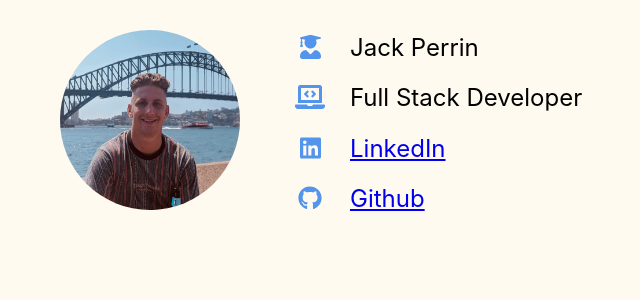
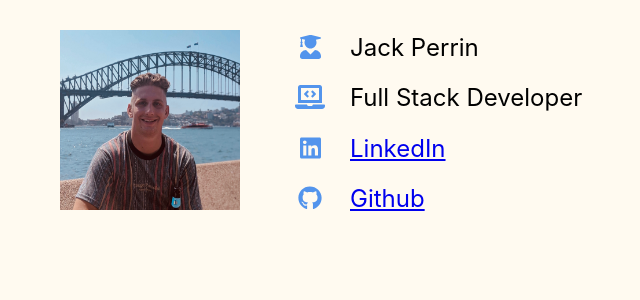
Before and after one commit to perrinjack/portfolio, a React (Create React App) app: page / in a window 1280 px wide. Shown: the top 300 px of the page, without its empty margins (100-740 px from the left). Built offline with nearby package versions, Linux system fonts and the light colour scheme; the HTML template or start-up script is replaced by a standard one.

Commit message:
Restored erroneous use of ESLint

```diff
--- a/package.json
+++ b/package.json
@@ -24,8 +24,7 @@
     "start": "react-scripts start",
     "build": "react-scripts build",
     "test": "react-scripts test",
-    "eject": "react-scripts eject",
-    "lint": "eslint . --ext .ts"
+    "eject": "react-scripts eject"
   },
   "eslintConfig": {
     "extends": "react-app"
@@ -43,9 +42,6 @@
     ]
   },
   "devDependencies": {
-    "@typescript-eslint/eslint-plugin": "^4.4.0",
-    "@typescript-eslint/parser": "^4.4.0",
-    "eslint": "^7.10.0",
     "nodemon": "^2.0.4"
   }
 }
--- a/src/styles/header.scss
+++ b/src/styles/header.scss
@@ -7,11 +7,6 @@
 }
 
 .profile-photo {
-  margin: 30px 20px 30px 20px;
-  width: 100px;
-  height: 100px;
-  border-radius: 50%;
-
   @include tabletUp {
     margin: 30px 50px;
     width: 180px;
```
Also changed, not shown: 1 other file (tests, documents, lock files or other folders).
